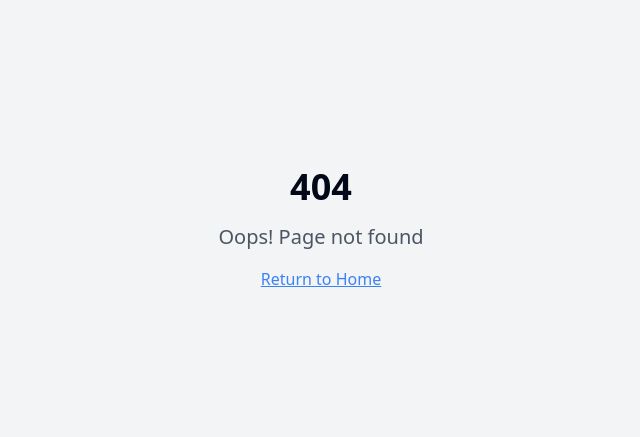
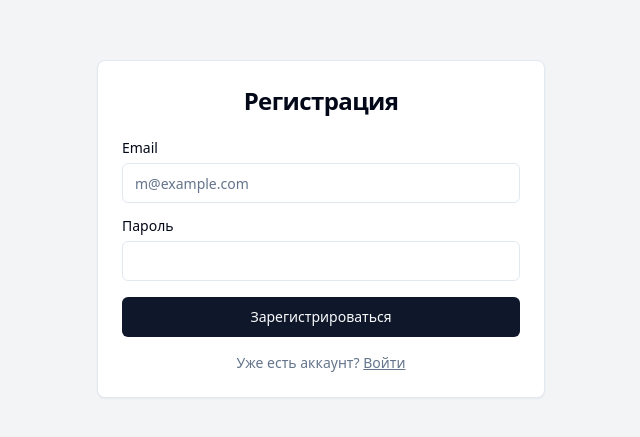
Before and after one commit to vigogots-alt/brut, a React (Vite) app: page /signup in a window 1280 px wide. Before the commit this address had no page. Shown: the part 171-608 px from the top of the page, without its empty margins (319-959 px from the left). Built offline with nearby package versions, Linux system fonts and the light colour scheme; no server answers.

Commit message:
[dyad] Добавление базовой аутентификации Supabase - wrote 7 file(s)

```diff
--- a/src/App.tsx
+++ b/src/App.tsx
@@ -5,6 +5,9 @@ import { QueryClient, QueryClientProvider } from "@tanstack/react-query";
 import { BrowserRouter, Routes, Route } from "react-router-dom";
 import Index from "./pages/Index";
 import NotFound from "./pages/NotFound";
+import Login from "./pages/Login"; // Import Login page
+import Signup from "./pages/Signup"; // Import Signup page
+import { AuthProvider } from "./contexts/AuthContext"; // Import AuthProvider
 
 const queryClient = new QueryClient();
 
@@ -14,11 +17,15 @@ const App = () => (
       <Toaster />
       <Sonner />
       <BrowserRouter>
-        <Routes>
-          <Route path="/" element={<Index />} />
-          {/* ADD ALL CUSTOM ROUTES ABOVE THE CATCH-ALL "*" ROUTE */}
-          <Route path="*" element={<NotFound />} />
-        </Routes>
+        <AuthProvider> {/* Wrap routes with AuthProvider */}
+          <Routes>
+            <Route path="/" element={<Index />} />
+            <Route path="/login" element={<Login />} /> {/* Add Login route */}
+            <Route path="/signup" element={<Signup />} /> {/* Add Signup route */}
+            {/* ADD ALL CUSTOM ROUTES ABOVE THE CATCH-ALL "*" ROUTE */}
+            <Route path="*" element={<NotFound />} />
+          </Routes>
+        </AuthProvider>
       </BrowserRouter>
     </TooltipProvider>
   </QueryClientProvider>
--- /dev/null
+++ b/src/components/AuthButtons.tsx
@@ -0,0 +1,57 @@
+import React from "react";
+import { Link, useNavigate } from "react-router-dom";
+import { Button } from "@/components/ui/button";
+import { useAuth } from "@/contexts/AuthContext";
+import { supabase } from "@/lib/supabase";
+import { toast } from "@/components/ui/use-toast";
+
+const AuthButtons: React.FC = () => {
+  const { user, loading, refreshUser } = useAuth();
+  const navigate = useNavigate();
+
+  const handleLogout = async () => {
+    const { error } = await supabase.auth.signOut();
+    if (error) {
+      toast({
+        title: "Ошибка выхода",
+        description: error.message,
+        variant: "destructive",
+      });
+    } else {
+      toast({
+        title: "Успешный выход",
+        description: "Вы успешно вышли из системы.",
+      });
+      await refreshUser(); // Refresh user state after logout
+      navigate("/login");
+    }
+  };
+
+  if (loading) {
+    return null; // Or a loading spinner
+  }
+
+  return (
+    <div className="flex gap-2 mt-4">
+      {user ? (
+        <>
+          <p className="text-muted-foreground self-center">Привет, {user.email}</p>
+          <Button onClick={handleLogout} variant="outline">
+            Выйти
+          </Button>
+        </>
+      ) : (
+        <>
+          <Button asChild variant="outline">
+            <Link to="/login">Войти</Link>
+          </Button>
+          <Button asChild>
+            <Link to="/signup">Зарегистрироваться</Link>
+          </Button>
+        </>
+      )}
+    </div>
+  );
+};
+
+export default AuthButtons;
--- /dev/null
+++ b/src/contexts/AuthContext.tsx
@@ -0,0 +1,50 @@
+import React, { createContext, useContext, useState, useEffect, ReactNode, useCallback } from 'react';
+import { User } from '@supabase/supabase-js';
+import { supabase } from '@/lib/supabase';
+
+interface AuthContextType {
+  user: User | null;
+  loading: boolean;
+  refreshUser: () => Promise<void>;
+}
+
+const AuthContext = createContext<AuthContextType | undefined>(undefined);
+
+export const AuthProvider = ({ children }: { children: ReactNode }) => {
+  const [user, setUser] = useState<User | null>(null);
+  const [loading, setLoading] = useState(true);
+
+  const refreshUser = useCallback(async () => {
+    setLoading(true);
+    const { data: { user } } = await supabase.auth.getUser();
+    setUser(user);
+    setLoading(false);
+  }, []);
+
+  useEffect(() => {
+    refreshUser();
+
+    const { data: authListener } = supabase.auth.onAuthStateChange((_event, session) => {
+      setUser(session?.user || null);
+      setLoading(false);
+    });
+
+    return () => {
+      authListener?.unsubscribe();
+    };
+  }, [refreshUser]);
+
+  return (
+    <AuthContext.Provider value={{ user, loading, refreshUser }}>
+      {children}
+    </AuthContext.Provider>
+  );
+};
+
+export const useAuth = () => {
+  const context = useContext(AuthContext);
+  if (context === undefined) {
+    throw new Error('useAuth must be used within an AuthProvider');
+  }
+  return context;
+};
--- /dev/null
+++ b/src/lib/supabase.ts
@@ -0,0 +1,11 @@
+import { createClient } from '@supabase/supabase-js';
+
+const supabaseUrl = import.meta.env.VITE_SUPABASE_URL;
+const supabaseAnonKey = import.meta.env.VITE_SUPABASE_ANON_KEY;
+
+if (!supabaseUrl || !supabaseAnonKey) {
+  console.error("Supabase URL or Anon Key is not set. Please check your .env.local file.");
+  // Optionally, you might want to throw an error or handle this more gracefully in a production app
+}
+
+export const supabase = createClient(supabaseUrl, supabaseAnonKey);
--- a/src/pages/Index.tsx
+++ b/src/pages/Index.tsx
@@ -1,5 +1,6 @@
 import { MadeWithDyad } from "@/components/made-with-dyad";
 import FileUpload from "@/components/FileUpload";
+import AuthButtons from "@/components/AuthButtons"; // Import AuthButtons
 
 const Index = () => {
   return (
@@ -12,6 +13,7 @@ const Index = () => {
           Начните создавать свой удивительный проект здесь!
         </p>
       </div>
+      <AuthButtons /> {/* Add AuthButtons here */}
       <FileUpload />
       <MadeWithDyad />
     </div>
--- /dev/null
+++ b/src/pages/Login.tsx
@@ -0,0 +1,87 @@
+import React, { useState } from "react";
+import { useNavigate } from "react-router-dom";
+import { supabase } from "@/lib/supabase";
+import { Button } from "@/components/ui/button";
+import { Input } from "@/components/ui/input";
+import { Label } from "@/components/ui/label";
+import { Card, CardContent, CardHeader, CardTitle } from "@/components/ui/card";
+import { toast } from "@/components/ui/use-toast";
+import { useAuth } from "@/contexts/AuthContext";
+
+const Login: React.FC = () => {
+  const [email, setEmail] = useState("");
+  const [password, setPassword] = useState("");
+  const [loading, setLoading] = useState(false);
+  const navigate = useNavigate();
+  const { refreshUser } = useAuth();
+
+  const handleLogin = async (e: React.FormEvent) => {
+    e.preventDefault();
+    setLoading(true);
+    const { error } = await supabase.auth.signInWithPassword({ email, password });
+
+    if (error) {
+      toast({
+        title: "Ошибка входа",
+        description: error.message,
+        variant: "destructive",
+      });
+    } else {
+      toast({
+        title: "Успешный вход",
+        description: "Вы успешно вошли в систему.",
+      });
+      await refreshUser(); // Refresh user state after login
+      navigate("/");
+    }
+    setLoading(false);
+  };
+
+  return (
+    <div className="min-h-screen flex items-center justify-center bg-gray-100 dark:bg-gray-900 p-4">
+      <Card className="w-full max-w-md">
+        <CardHeader>
+          <CardTitle className="text-2xl text-center">Вход</CardTitle>
+        </CardHeader>
+        <CardContent>
+          <form onSubmit={handleLogin} className="space-y-4">
+            <div className="grid gap-2">
+              <Label htmlFor="email">Email</Label>
+              <Input
+                id="email"
+                type="email"
+                placeholder="m@example.com"
+                value={email}
+                onChange={(e) => setEmail(e.target.value)}
+                required
+                disabled={loading}
+              />
+            </div>
+            <div className="grid gap-2">
+              <Label htmlFor="password">Пароль</Label>
+              <Input
+                id="password"
+                type="password"
+                value={password}
+                onChange={(e) => setPassword(e.target.value)}
+                required
+                disabled={loading}
+              />
+            </div>
+            <Button type="submit" className="w-full" disabled={loading}>
+              {loading ? "Вход..." : "Войти"}
+            </Button>
+          </form>
+          <p className="mt-4 text-center text-sm text-muted-foreground">
+            Нет аккаунта?{" "}
+            <a href="/signup" className="underline">
+              Зарегистрироваться
+            </a>
+          </p>
+        </CardContent>
+      </Card>
+    </div>
+  );
+};
+
+export default Login;
--- /dev/null
+++ b/src/pages/Signup.tsx
@@ -0,0 +1,87 @@
+import React, { useState } from "react";
+import { useNavigate } from "react-router-dom";
+import { supabase } from "@/lib/supabase";
+import { Button } from "@/components/ui/button";
+import { Input } from "@/components/ui/input";
+import { Label } from "@/components/ui/label";
+import { Card, CardContent, CardHeader, CardTitle } from "@/components/ui/card";
+import { toast } from "@/components/ui/use-toast";
+import { useAuth } from "@/contexts/AuthContext";
+
+const Signup: React.FC = () => {
+  const [email, setEmail] = useState("");
+  const [password, setPassword] = useState("");
+  const [loading, setLoading] = useState(false);
+  const navigate = useNavigate();
+  const { refreshUser } = useAuth();
+
+  const handleSignup = async (e: React.FormEvent) => {
+    e.preventDefault();
+    setLoading(true);
+    const { error } = await supabase.auth.signUp({ email, password });
+
+    if (error) {
+      toast({
+        title: "Ошибка регистрации",
+        description: error.message,
+        variant: "destructive",
+      });
+    } else {
+      toast({
+        title: "Успешная регистрация",
+        description: "Пожалуйста, проверьте свою электронную почту для подтверждения.",
+      });
+      await refreshUser(); // Refresh user state after signup
+      navigate("/login"); // Redirect to login after successful signup
+    }
+    setLoading(false);
+  };
+
+  return (
+    <div className="min-h-screen flex items-center justify-center bg-gray-100 dark:bg-gray-900 p-4">
+      <Card className="w-full max-w-md">
+        <CardHeader>
+          <CardTitle className="text-2xl text-center">Регистрация</CardTitle>
+        </CardHeader>
+        <CardContent>
+          <form onSubmit={handleSignup} className="space-y-4">
+            <div className="grid gap-2">
+              <Label htmlFor="email">Email</Label>
+              <Input
+                id="email"
+                type="email"
+                placeholder="m@example.com"
+                value={email}
+                onChange={(e) => setEmail(e.target.value)}
+                required
+                disabled={loading}
+              />
+            </div>
+            <div className="grid gap-2">
+              <Label htmlFor="password">Пароль</Label>
+              <Input
+                id="password"
+                type="password"
+                value={password}
+                onChange={(e) => setPassword(e.target.value)}
+                required
+                disabled={loading}
+              />
+            </div>
+            <Button type="submit" className="w-full" disabled={loading}>
+              {loading ? "Регистрация..." : "Зарегистрироваться"}
+            </Button>
+          </form>
+          <p className="mt-4 text-center text-sm text-muted-foreground">
+            Уже есть аккаунт?{" "}
+            <a href="/login" className="underline">
+              Войти
+            </a>
+          </p>
+        </CardContent>
+      </Card>
+    </div>
+  );
+};
+
+export default Signup;
```
